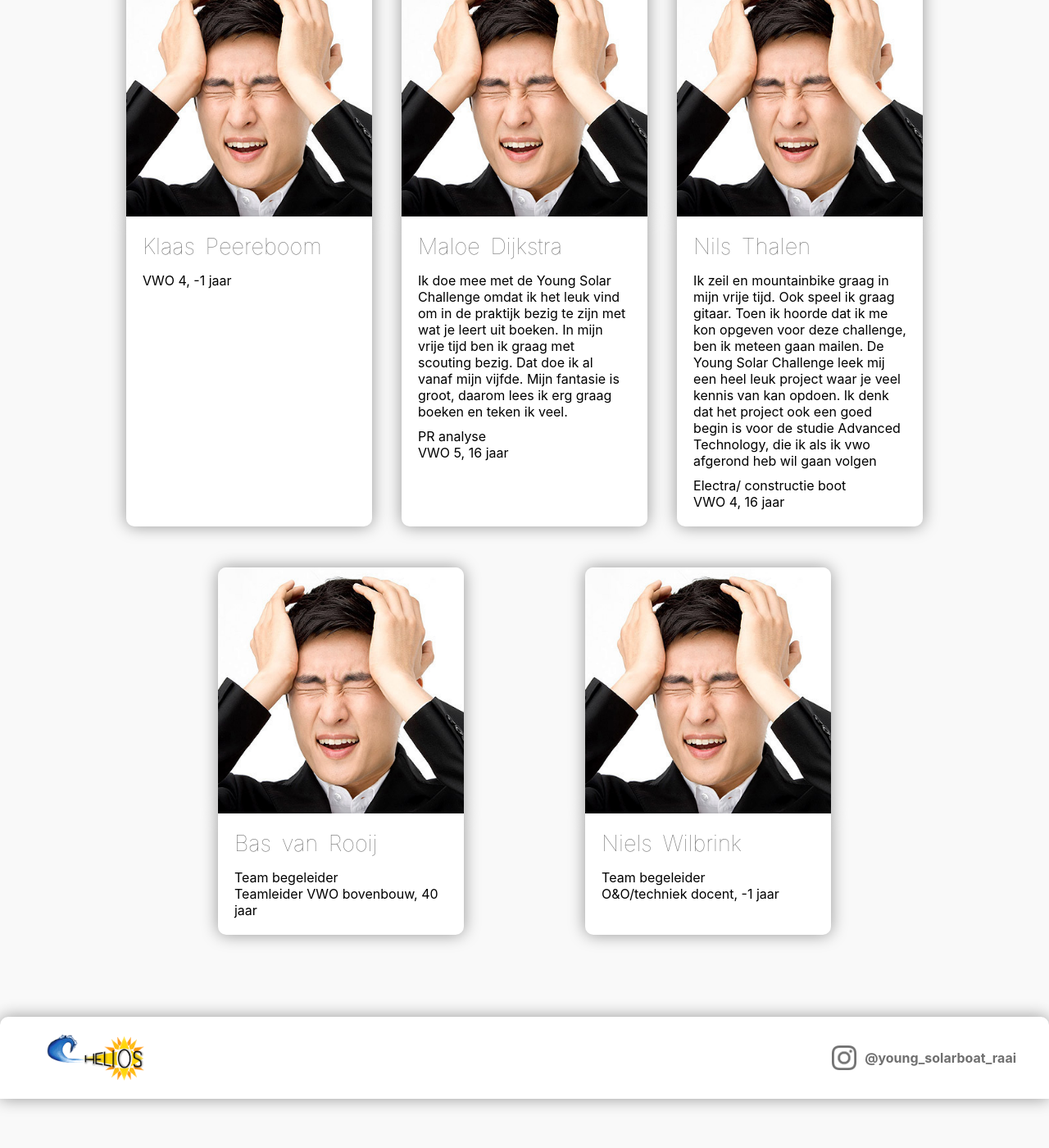
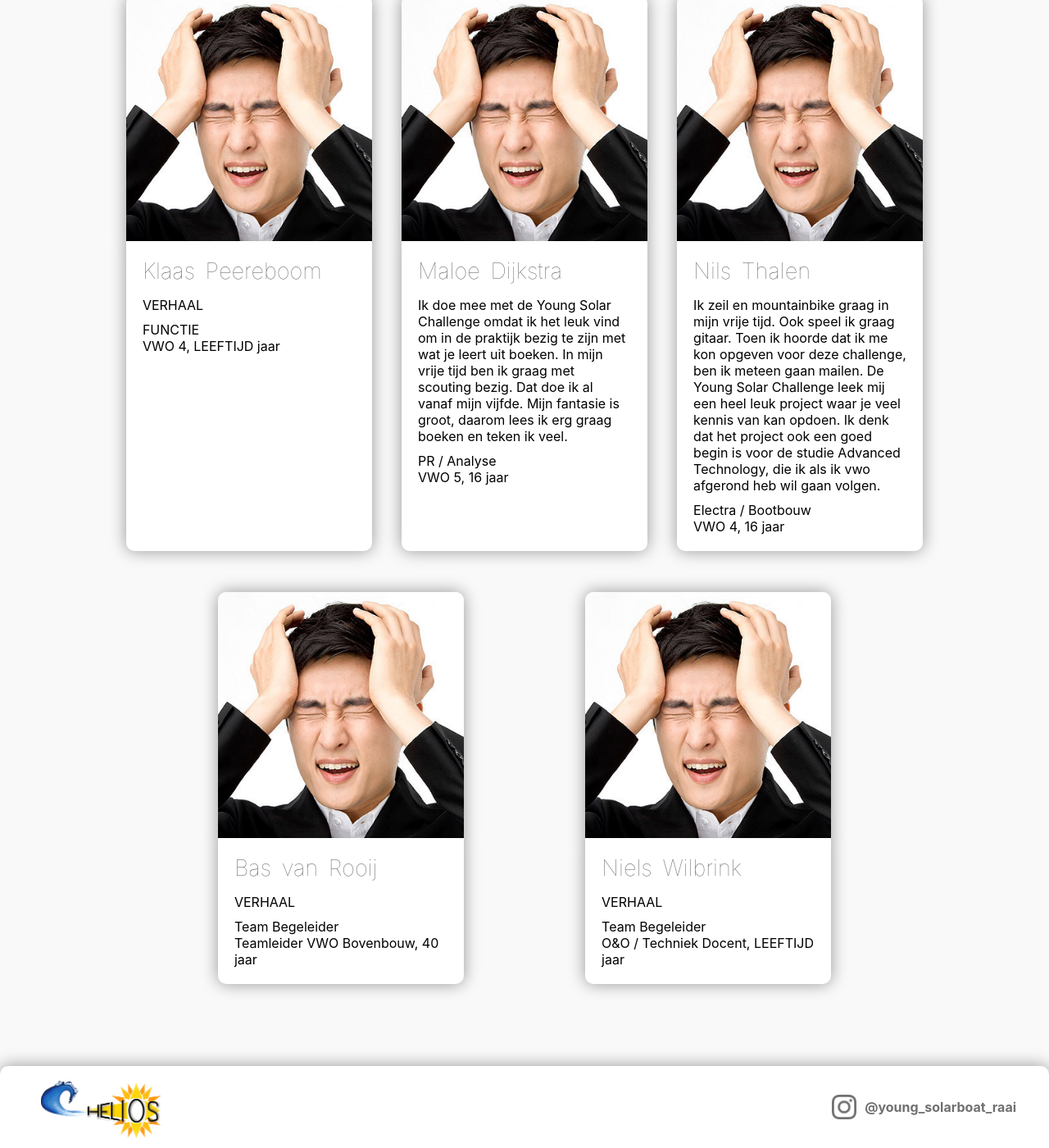
Before and after one commit to YoungSolarChallengeRaai/youngsolarchallengeraai.github.io, a Jekyll site: the page built from leden.html, in a window 1280 px wide and 1400 px high, scrolled down 1415 px. Shown: the whole window at 82% size. Built offline with Jekyll 4.4.1, drawn with Linux system fonts in a browser that asks for light colours; some of the changed text lies outside the part shown.

Commit message:
Updated logo and team file.

```diff
--- a/_data/team.json
+++ b/_data/team.json
@@ -5,61 +5,61 @@
 		"class": "VWO 5",
 		"function": "PR sponsering",
 		"picture": "/resources/images/team/allison.png",
-		"description": "Mijn twee grootste hobby’s zijn voetballen en piano spelen. Daarnaast hou ik heel erg van reizen en avontuur, zoals bijvoorbeeld de Young Solar Challenge! Ik was meteen enthousiast toen ik hoorde dat onze school hieraan mee zou gaan doen en heb me ook meteen aangemeld, om het avontuur aan te gaan, om te leren hoe zo’n project in zijn werk gaat en natuurlijk om een supergave solarboat te bouwen. "
+		"description": "Mijn twee grootste hobby’s zijn voetballen en piano spelen. Daarnaast hou ik heel erg van reizen en avontuur, zoals bijvoorbeeld de Young Solar Challenge! Ik was meteen enthousiast toen ik hoorde dat onze school hieraan mee zou gaan doen en heb me ook meteen aangemeld, om het avontuur aan te gaan, om te leren hoe zo’n project in zijn werk gaat en natuurlijk om een supergave solarboat te bouwen."
 	},
 	{
 		"name": "Bauke Westendorp",
 		"age": 16,
 		"class": "VWO 4",
-		"function": "Webdeveloper analyse",
+		"function": "Webdeveloper / Analyse",
 		"picture": "/resources/images/team/bauke.png",
-		"description": ""
+		"description": "VERHAAL"
 	},
 	{
 		"name": "Bent Rügebregt",
-		"age": -1,
+		"age": "LEEFTIJD",
 		"class": "VWO 4",
-		"function": "",
+		"function": "FUNCTIE",
 		"picture": "/resources/images/team/bent.png",
-		"description": ""
+		"description": "VERHAAL"
 	},
 	{
-		"name": "Hidde .....",
-		"age": -1,
+		"name": "Hidde Veenstra",
+		"age": "LEEFTIJD",
 		"class": "VWO 4",
-		"function": "",
+		"function": "FUNCTIE",
 		"picture": "/resources/images/team/hidde.png",
-		"description": ""
+		"description": "VERHAAL"
 	},
 	{
 		"name": "Hielke van der Wal",
 		"age": 17,
 		"class": "VWO 5",
-		"function": "webdeveloper allrounder",
+		"function": "Webdeveloper / Allrounder",
 		"picture": "/resources/images/team/hielke.png",
-		"description": ""
+		"description": "VERHAAL"
 	},
 	{
 		"name": "Jelmer Wiersma",
-		"age": -1,
+		"age": "LEEFTIJD",
 		"class": "VWO 5",
 		"function": "Analyse",
 		"picture": "/resources/images/team/jelmer.png",
-		"description": ""
+		"description": "VERHAAL"
 	},
 	{
 		"name": "Klaas Peereboom",
-		"age": -1,
+		"age": "LEEFTIJD",
 		"class": "VWO 4",
-		"function": "",
+		"function": "FUNCTIE",
 		"picture": "/resources/images/team/klaas.png",
-		"description": ""
+		"description": "VERHAAL"
 	},
 	{
 		"name": "Maloe Dijkstra",
 		"age": 16,
 		"class": "VWO 5",
-		"function": "PR analyse",
+		"function": "PR / Analyse",
 		"picture": "/resources/images/team/maloe.png",
 		"description": "Ik doe mee met de Young Solar Challenge omdat ik het leuk vind om in de praktijk bezig te zijn met wat je leert uit boeken. In mijn vrije tijd ben ik graag met scouting bezig. Dat doe ik al vanaf mijn vijfde. Mijn fantasie is groot, daarom lees ik erg graag boeken en teken ik veel."
 	},
@@ -67,24 +67,24 @@
 		"name": "Nils Thalen",
 		"age": 16,
 		"class": "VWO 4",
-		"function": "Electra/ constructie boot",
+		"function": "Electra / Bootbouw",
 		"picture": "/resources/images/team/nils.png",
-		"description": "Ik zeil en mountainbike graag in mijn vrije tijd. Ook speel ik graag gitaar. Toen ik hoorde dat ik me kon opgeven voor deze challenge, ben ik meteen gaan mailen. De Young Solar Challenge leek mij een heel leuk project waar je veel kennis van kan opdoen. Ik denk dat het project ook een goed begin is voor de studie Advanced Technology, die ik als ik vwo afgerond heb wil gaan volgen"
+		"description": "Ik zeil en mountainbike graag in mijn vrije tijd. Ook speel ik graag gitaar. Toen ik hoorde dat ik me kon opgeven voor deze challenge, ben ik meteen gaan mailen. De Young Solar Challenge leek mij een heel leuk project waar je veel kennis van kan opdoen. Ik denk dat het project ook een goed begin is voor de studie Advanced Technology, die ik als ik vwo afgerond heb wil gaan volgen."
 	},
 	{
 		"name": "Bas van Rooij",
 		"age": 40,
-		"class": "Teamleider VWO bovenbouw",
-		"function": "Team begeleider",
+		"class": "Teamleider VWO Bovenbouw",
+		"function": "Team Begeleider",
 		"picture": "/resources/images/team/bas.png",
-		"description": ""
+		"description": "VERHAAL"
 	},
 	{
 		"name": "Niels Wilbrink",
-		"age": -1,
-		"class": "O&O/techniek docent",
-		"function": "Team begeleider",
+		"age": "LEEFTIJD",
+		"class": "O&O / Techniek Docent",
+		"function": "Team Begeleider",
 		"picture": "/resources/images/team/niels.png",
-		"description": ""
+		"description": "VERHAAL"
 	}
 ]
--- a/_includes/footer.html
+++ b/_includes/footer.html
@@ -1,6 +1,6 @@
 <div class="footer">
     <a class="logo" href="/">
-        <img src="/resources/images/logo.png">
+        <img src="/resources/images/logo_transparent.png">
     </a>
 
     <div class="social">
```
Also changed, not shown: resources/images/logo.png (deleted), resources/images/logo_transparent.png (added).
